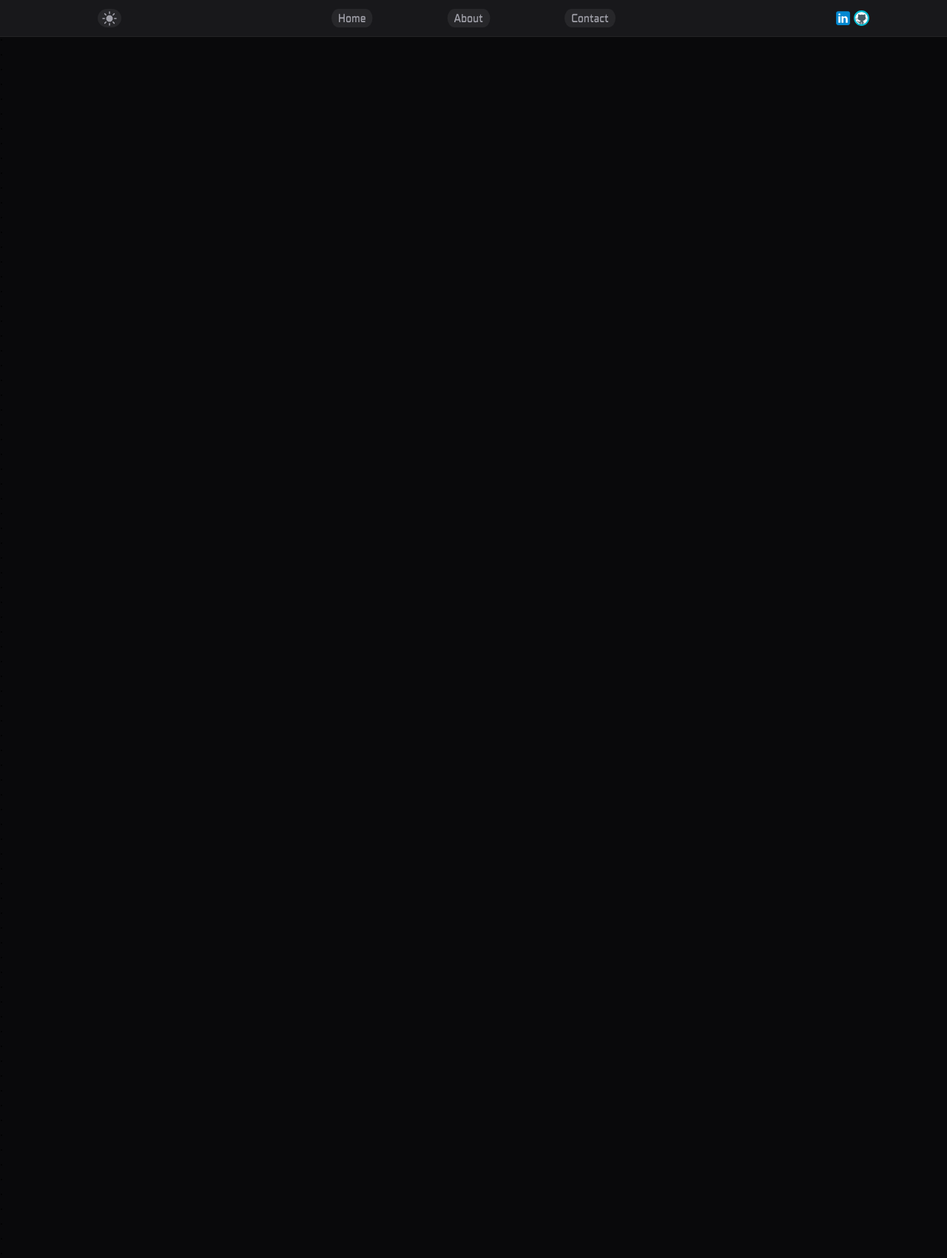
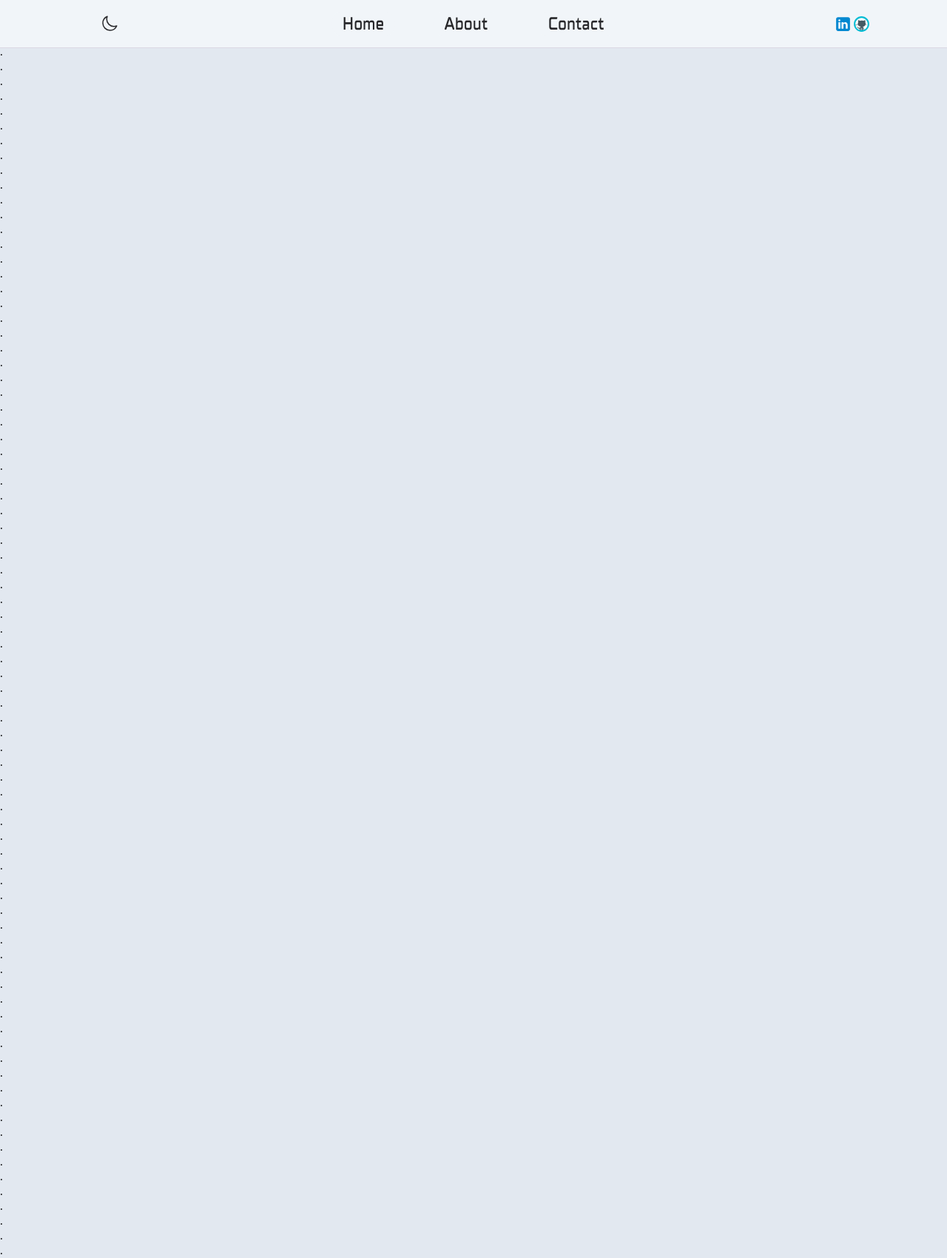
Before and after one commit to artur1137/portfolio-website, a Flask app: page / in a window 1280 px wide. Shown: the whole page at 74% size. Run offline with Flask 3, Linux system fonts and the light colour scheme.

Commit message:
Add dark mode

```diff
--- a/main.py
+++ b/main.py
@@ -1,4 +1,4 @@
-from flask import Flask, render_template
+from flask import Flask, render_template, redirect, session, url_for, request
 
 app = Flask(__name__)
 app.config['SECRET_KEY'] = 'fd7a9fh342w9fh78fghdsgodsfy8fhdfso'
@@ -6,6 +6,7 @@
 
 @app.route('/')
 def home():
+
     return render_template('index.html')
 
 
--- /dev/null
+++ b/static/dark-mode.js
@@ -0,0 +1,20 @@
+(function(){
+    const darkToggle = document.querySelector('.toggle-dark');
+    const lightToggle = document.querySelector('.toggle-light');
+    const userTheme = localStorage.getItem('theme') === 'dark';
+
+    if (userTheme) {
+        document.documentElement.classList.add('dark');
+    }
+
+    darkToggle.addEventListener('click', () => {
+        document.documentElement.classList.toggle('dark');
+        localStorage.setItem('theme', 'dark');
+    });
+
+    lightToggle.addEventListener('click', () => {
+        document.documentElement.classList.remove('dark');
+        localStorage.setItem('theme', 'light');
+    });
+
+})();
--- a/static/src/output.css
+++ b/static/src/output.css
@@ -618,18 +610,14 @@
   justify-content: center;
 }
 
-.justify-between {
-  justify-content: space-between;
+.bg-slate-100 {
+  --tw-bg-opacity: 1;
+  background-color: rgb(241 245 249 / var(--tw-bg-opacity));
 }
 
-.bg-zinc-900 {
+.bg-slate-200 {
   --tw-bg-opacity: 1;
-  background-color: rgb(24 24 27 / var(--tw-bg-opacity));
-}
-
-.bg-zinc-950 {
-  --tw-bg-opacity: 1;
-  background-color: rgb(9 9 11 / var(--tw-bg-opacity));
+  background-color: rgb(226 232 240 / var(--tw-bg-opacity));
 }
 
 .px-2 {
@@ -637,19 +625,14 @@
   padding-right: 0.5rem;
 }
 
-.px-3 {
-  padding-left: 0.75rem;
-  padding-right: 0.75rem;
+.px-5 {
+  padding-left: 1.25rem;
+  padding-right: 1.25rem;
 }
 
 .py-1 {
   padding-top: 0.25rem;
   padding-bottom: 0.25rem;
-}
-
-.py-3 {
-  padding-top: 0.75rem;
-  padding-bottom: 0.75rem;
 }
 
 .py-4 {
@@ -662,77 +645,90 @@
   line-height: 1.25rem;
 }
 
-.btn-secondary {
+.btn {
   cursor: pointer;
   border-radius: 9999px;
   --tw-bg-opacity: 1;
-  background-color: rgb(39 39 42 / var(--tw-bg-opacity));
+  background-color: rgb(241 245 249 / var(--tw-bg-opacity));
   font-family: "TT Supermolot Neue Exp DBold";
-  font-size: 1rem;
-  line-height: 1.5rem;
+  font-size: 1.5rem;
+  line-height: 2rem;
   letter-spacing: 0.025em;
   --tw-text-opacity: 1;
-  color: rgb(161 161 170 / var(--tw-text-opacity));
-  transition-property: color, background-color, border-color, text-decoration-color, fill, stroke, opacity, box-shadow, transform, filter, -webkit-backdrop-filter;
-  transition-property: color, background-color, border-color, text-decoration-color, fill, stroke, opacity, box-shadow, transform, filter, backdrop-filter;
-  transition-property: color, background-color, border-color, text-decoration-color, fill, stroke, opacity, box-shadow, transform, filter, backdrop-filter, -webkit-backdrop-filter;
-  transition-timing-function: cubic-bezier(0.4, 0, 0.2, 1);
-  transition-duration: 150ms;
+  color: rgb(39 39 42 / var(--tw-text-opacity));
 }
 
-.btn-secondary:hover {
+.btn:hover {
   --tw-scale-x: 1.25;
   --tw-scale-y: 1.25;
   transform: translate(var(--tw-translate-x), var(--tw-translate-y)) rotate(var(--tw-rotate)) skewX(var(--tw-skew-x)) skewY(var(--tw-skew-y)) scaleX(var(--tw-scale-x)) scaleY(var(--tw-scale-y));
-  justify-content: center;
+  --tw-bg-opacity: 1;
+  background-color: rgb(110 231 183 / var(--tw-bg-opacity));
+  --tw-text-opacity: 1;
+  color: rgb(39 39 42 / var(--tw-text-opacity));
+  transition-duration: 300ms;
+}
+
+.btn:where(.dark, .dark *) {
+  --tw-bg-opacity: 1;
+  background-color: rgb(39 39 42 / var(--tw-bg-opacity));
+  --tw-text-opacity: 1;
+  color: rgb(161 161 170 / var(--tw-text-opacity));
+}
+
+.btn:hover:where(.dark, .dark *) {
   --tw-bg-opacity: 1;
   background-color: rgb(153 27 27 / var(--tw-bg-opacity));
   --tw-text-opacity: 1;
   color: rgb(39 39 42 / var(--tw-text-opacity));
-  transition-property: color, background-color, border-color, text-decoration-color, fill, stroke, opacity, box-shadow, transform, filter, -webkit-backdrop-filter;
-  transition-property: color, background-color, border-color, text-decoration-color, fill, stroke, opacity, box-shadow, transform, filter, backdrop-filter;
-  transition-property: color, background-color, border-color, text-decoration-color, fill, stroke, opacity, box-shadow, transform, filter, backdrop-filter, -webkit-backdrop-filter;
-  transition-timing-function: cubic-bezier(0.4, 0, 0.2, 1);
-  transition-duration: 300ms;
 }
-
-/* .btn-primary {
-  @apply rounded-full cursor-pointer text-md text-zinc-400 font-supermolot bg-blue-900 transition hover:bg-red-800 hover:text-zinc-800 hover:scale-125 hover:transition hover:duration-300 hover:justify-center
-} */
 
 .sun {
   cursor: pointer;
   border-radius: 9999px;
   --tw-bg-opacity: 1;
   background-color: rgb(39 39 42 / var(--tw-bg-opacity));
-  font-family: "TT Supermolot Neue Exp DBold";
   --tw-text-opacity: 1;
   color: rgb(161 161 170 / var(--tw-text-opacity));
-  transition-property: color, background-color, border-color, text-decoration-color, fill, stroke, opacity, box-shadow, transform, filter, -webkit-backdrop-filter;
-  transition-property: color, background-color, border-color, text-decoration-color, fill, stroke, opacity, box-shadow, transform, filter, backdrop-filter;
-  transition-property: color, background-color, border-color, text-decoration-color, fill, stroke, opacity, box-shadow, transform, filter, backdrop-filter, -webkit-backdrop-filter;
-  transition-timing-function: cubic-bezier(0.4, 0, 0.2, 1);
-  transition-duration: 150ms;
 }
 
 .sun:hover {
   --tw-scale-x: 1.25;
   --tw-scale-y: 1.25;
   transform: translate(var(--tw-translate-x), var(--tw-translate-y)) rotate(var(--tw-rotate)) skewX(var(--tw-skew-x)) skewY(var(--tw-skew-y)) scaleX(var(--tw-scale-x)) scaleY(var(--tw-scale-y));
-  justify-content: center;
   --tw-bg-opacity: 1;
   background-color: rgb(59 130 246 / var(--tw-bg-opacity));
   --tw-text-opacity: 1;
   color: rgb(250 204 21 / var(--tw-text-opacity));
-  transition-property: color, background-color, border-color, text-decoration-color, fill, stroke, opacity, box-shadow, transform, filter, -webkit-backdrop-filter;
-  transition-property: color, background-color, border-color, text-decoration-color, fill, stroke, opacity, box-shadow, transform, filter, backdrop-filter;
-  transition-property: color, background-color, border-color, text-decoration-color, fill, stroke, opacity, box-shadow, transform, filter, backdrop-filter, -webkit-backdrop-filter;
-  transition-timing-function: cubic-bezier(0.4, 0, 0.2, 1);
   transition-duration: 300ms;
 }
 
-.onepxline {
+.moon {
+  cursor: pointer;
+  border-radius: 9999px;
+  --tw-bg-opacity: 1;
+  background-color: rgb(241 245 249 / var(--tw-bg-opacity));
+  --tw-text-opacity: 1;
+  color: rgb(39 39 42 / var(--tw-text-opacity));
+}
+
+.moon:hover {
+  --tw-scale-x: 1.25;
+  --tw-scale-y: 1.25;
+  transform: translate(var(--tw-translate-x), var(--tw-translate-y)) rotate(var(--tw-rotate)) skewX(var(--tw-skew-x)) skewY(var(--tw-skew-y)) scaleX(var(--tw-scale-x)) scaleY(var(--tw-scale-y));
+  --tw-bg-opacity: 1;
+  background-color: rgb(23 37 84 / var(--tw-bg-opacity));
+  --tw-text-opacity: 1;
+  color: rgb(254 240 138 / var(--tw-text-opacity));
+  transition-duration: 300ms;
+}
+
+.px-line-dark {
   border-bottom: 1px solid #222224;
+}
+
+.px-line-light {
+  border-bottom: 1px solid #dbd8e4;
 }
 
 @font-face {
--- a/tailwind.config.js
+++ b/tailwind.config.js
@@ -12,5 +12,5 @@
     },
   },
   plugins: [],
-  darkMode: ['selector', '[data-mode="dark"]'],
+  darkMode: 'selector',
 }
--- a/templates/index.html
+++ b/templates/index.html
@@ -1,5 +1,5 @@
 <!DOCTYPE html>
-<html lang="en" class="bg-zinc-950">
+<html lang="en" class="bg-slate-200 dark:bg-zinc-950">
   <head>
     <meta charset="UTF-8">
     <meta name="viewport" content="width=device-width, initial-scale=1">
@@ -10,10 +10,18 @@
 
     <!-- navbar -->
     <nav class="fixed w-full">
-      <div class="grid grid-cols-5 py-3 bg-zinc-900">
-        <!-- sun/moon btn -->
-        <div class="col-span-1 flex justify-center ml-10 scale-110 md:scale-75 lg:scale-100">
-          <button type="button" class="sun px-2 md:px-1 toggle-dark">
+      <div class="grid grid-cols-5 py-4 bg-slate-100 dark:bg-zinc-900">
+        <!-- moon btn -->
+        <div class="col-span-1 flex dark:hidden justify-center ml-10 scale-110 md:scale-75 lg:scale-100">
+          <button type="button" class="moon px-2 md:px-1 toggle-dark">
+            <svg xmlns="http://www.w3.org/2000/svg" fill="none" viewBox="0 0 24 24" stroke-width="1.5" stroke="currentColor" class="w-6">
+              <path stroke-linecap="round" stroke-linejoin="round" d="M21.752 15.002A9.72 9.72 0 0 1 18 15.75c-5.385 0-9.75-4.365-9.75-9.75 0-1.33.266-2.597.748-3.752A9.753 9.753 0 0 0 3 11.25C3 16.635 7.365 21 12.75 21a9.753 9.753 0 0 0 9.002-5.998Z" />
+            </svg>
+          </button>
+        </div>
+        <!-- sun btn -->
+        <div class="col-span-1 hidden dark:flex justify-center ml-10 scale-110 md:scale-75 lg:scale-100">
+          <button type="button" class="sun px-2 md:px-1 toggle-light">
             <svg xmlns="http://www.w3.org/2000/svg" viewBox="0 0 24 24" fill="currentColor" class="w-6">
               <path d="M12 2.25a.75.75 0 0 1 .75.75v2.25a.75.75 0 0 1-1.5 0V3a.75.75 0 0 1 .75-.75ZM7.5 12a4.5 4.5 0 1 1 9 0 4.5 4.5 0 0 1-9 0ZM18.894 6.166a.75.75 0 0 0-1.06-1.06l-1.591 1.59a.75.75 0 1 0 1.06 1.061l1.591-1.59ZM21.75 12a.75.75 0 0 1-.75.75h-2.25a.75.75 0 0 1 0-1.5H21a.75.75 0 0 1 .75.75ZM17.834 18.894a.75.75 0 0 0 1.06-1.06l-1.59-1.591a.75.75 0 1 0-1.061 1.06l1.59 1.591ZM12 18a.75.75 0 0 1 .75.75V21a.75.75 0 0 1-1.5 0v-2.25A.75.75 0 0 1 12 18ZM7.758 17.303a.75.75 0 0 0-1.061-1.06l-1.591 1.59a.75.75 0 0 0 1.06 1.061l1.591-1.59ZM6 12a.75.75 0 0 1-.75.75H3a.75.75 0 0 1 0-1.5h2.25A.75.75 0 0 1 6 12ZM6.697 7.757a.75.75 0 0 0 1.06-1.06l-1.59-1.591a.75.75 0 0 0-1.061 1.06l1.59 1.591Z" />
             </svg>
@@ -21,19 +29,19 @@
         </div>
         <!-- 3 main buttons -->
         <div class="col-span-3 hidden md:flex md:justify-between md:mx-12 md:scale-75 lg:mx-32 lg:scale-y-100">
-          <button type="button", class="btn-secondary px-3">
+          <button type="button", class="btn px-5">
             <span>Home</span>
           </button>
-          <button type="button", class="btn-secondary px-3">
+          <button type="button", class="btn px-5">
             <span>About</span>
           </button>
-          <button type="button", class="btn-secondary px-3">
+          <button type="button", class="btn px-5">
             <span>Contact</span>
           </button>
         </div>
         <!-- hamburger menu -->
         <div class="col-start-5 flex justify-center mr-10 md:hidden">
-          <button type="button" class="btn-secondary px-2 py-1">
+          <button type="button" class="btn px-2 py-1">
             <svg xmlns="http://www.w3.org/2000/svg" fill="" viewBox="0 0 24 24" stroke-width="1.5" stroke="currentColor" class="w-8">
               <path stroke-linecap="round" stroke-linejoin="round" d="M3.75 6.75h16.5M3.75 12h16.5M12 17.25h8.25" />
             </svg>
@@ -57,7 +65,8 @@
           </button>
         </div>
       </div>
-      <div class="onepxline"></div>
+      <div class="px-line-dark hidden dark:block"></div>
+      <div class="px-line-light dark:hidden"></div>
     </nav>
 
     <p class="text-sm">
@@ -148,6 +157,8 @@
       .<br>
     </p>
 
-  <script src="https://unpkg.com/vue@3/dist/vue.global.js"></script>
+    <script src="https://unpkg.com/vue@3/dist/vue.global.js"></script>
+    <script src="{{ url_for('static', filename='index.js') }}"></script>
+    <script src="{{ url_for('static', filename='dark-mode.js') }}"></script>
   </body>
 </html>
```
Also changed, not shown: other parts of static/src/output.css (+26 -18 lines), static/src/input.css (+44 -10 lines).
